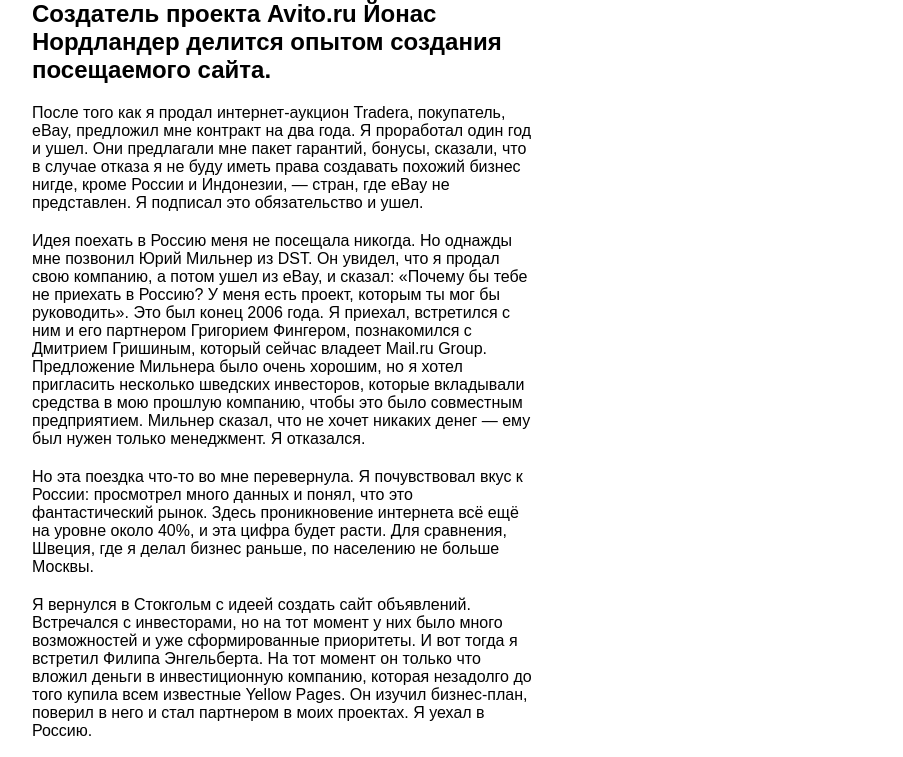
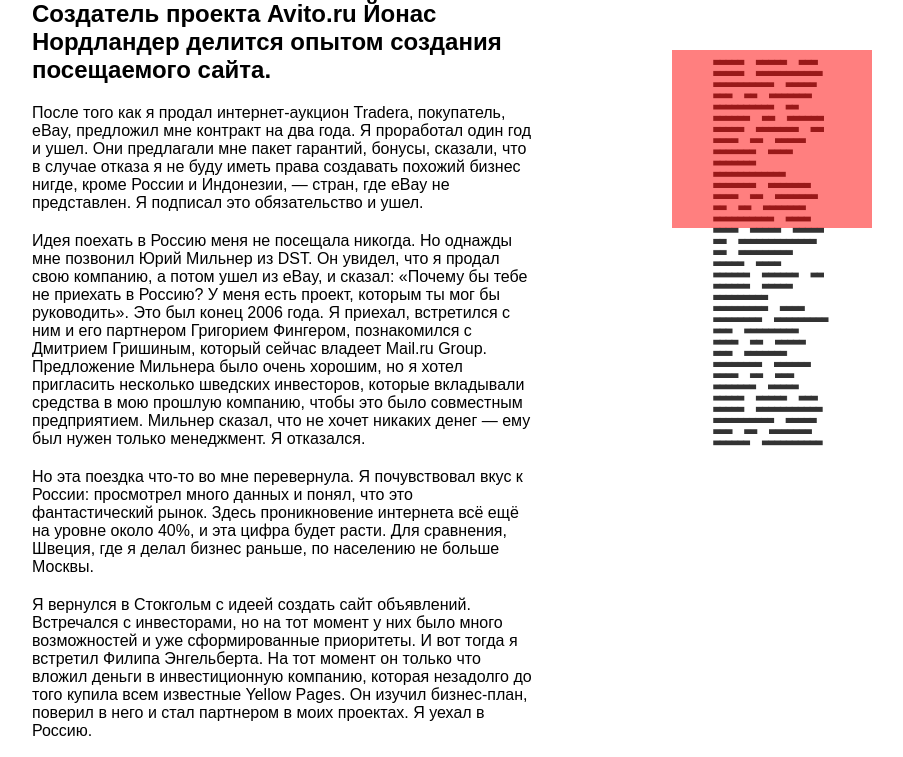
Before and after one commit to korosteleva/korosteleva.github.io, a website: page projects/background-element/index.html in a window 1280 px wide. Shown: the top 757 px of the page, without its empty margins (358-1261 px from the left). Drawn offline with Linux system fonts and the light colour scheme.

Commit message:
#! add fallback for background-email

```diff
--- a/projects/background-element/index.css
+++ b/projects/background-element/index.css
@@ -24,6 +24,7 @@
 	right: 50px;
 	width: 200px;
 	height: 400px;
+	background: url('fallback.png');
 	background: -moz-element(#main-container);
 	background-size: contain;
 	background-repeat: no-repeat;
--- a/projects/background-element/index.js
+++ b/projects/background-element/index.js
@@ -1,23 +1,23 @@
 (function () {
-  var asideNode = document.querySelector('.aside');
-  if (navigator.userAgent.toLowerCase().indexOf('firefox') > -1) {
+    var asideNode = document.querySelector('.aside');
     var asideDelimetrNode = document.querySelector('.delimetr');
     var documentHeight = document.body.clientHeight;
 
     function setDelimetrHeight() {
-      var visibleClientHeight = window.innerHeight;
-      var asideHeight = visibleClientHeight * parseInt(getComputedStyle(asideNode).height) / documentHeight;
-      asideDelimetrNode.style.setProperty('--height', asideHeight + 'px');
+        var visibleClientHeight = window.innerHeight;
+        var asideHeight = visibleClientHeight * parseInt(getComputedStyle(asideNode).height) / documentHeight;
+        asideDelimetrNode.style.setProperty('--height', asideHeight + 'px');
+    }
+
+    function getScrolledTop() {
+        return document.documentElement.scrollTop || document.body.scrollTop;
     }
     setDelimetrHeight();
     window.addEventListener('resize', setDelimetrHeight);
 
     window.addEventListener('scroll', function () {
-      var scrolledFromTop = document.documentElement.scrollTop * 100 / documentHeight;
-      asideDelimetrNode.style.setProperty('--top', scrolledFromTop + '%');
+        var scrolledFromTop = getScrolledTop() * 100 / documentHeight;
+        asideDelimetrNode.style.setProperty('--top', scrolledFromTop + '%');
     });
-  } else {
-    console.log('Sorry, your browser is not support this stuff');
-    asideNode.remove();
-  }
+
 }());
```
Also changed, not shown: projects/background-element/fallback.png (added).
